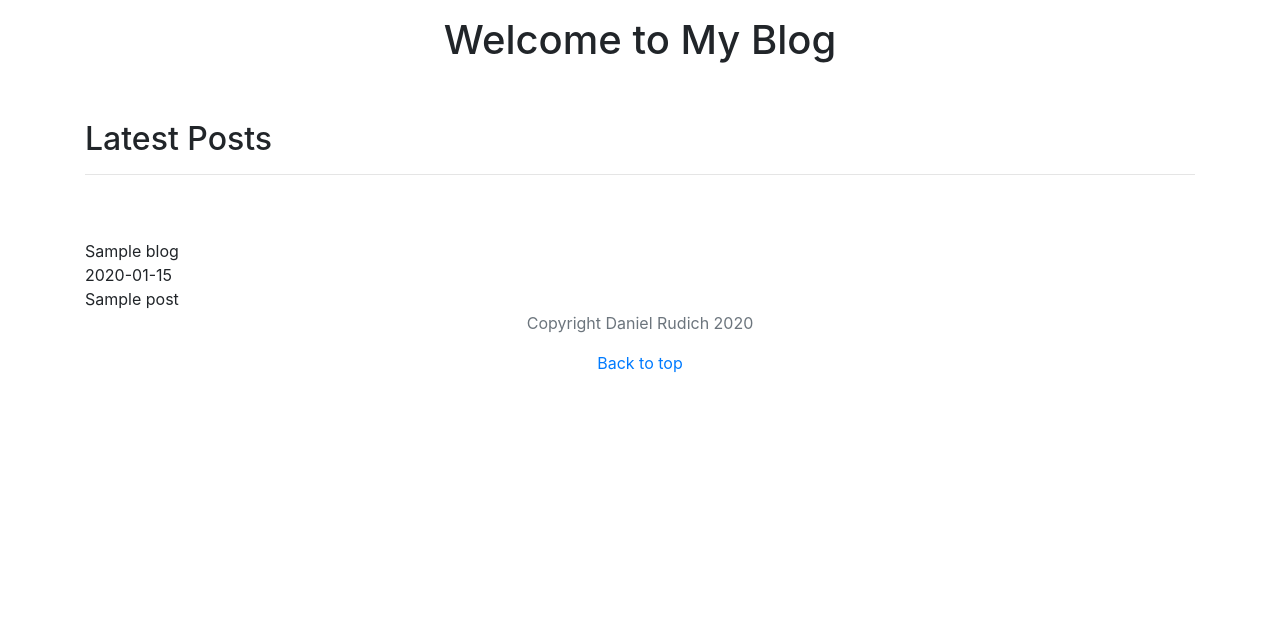
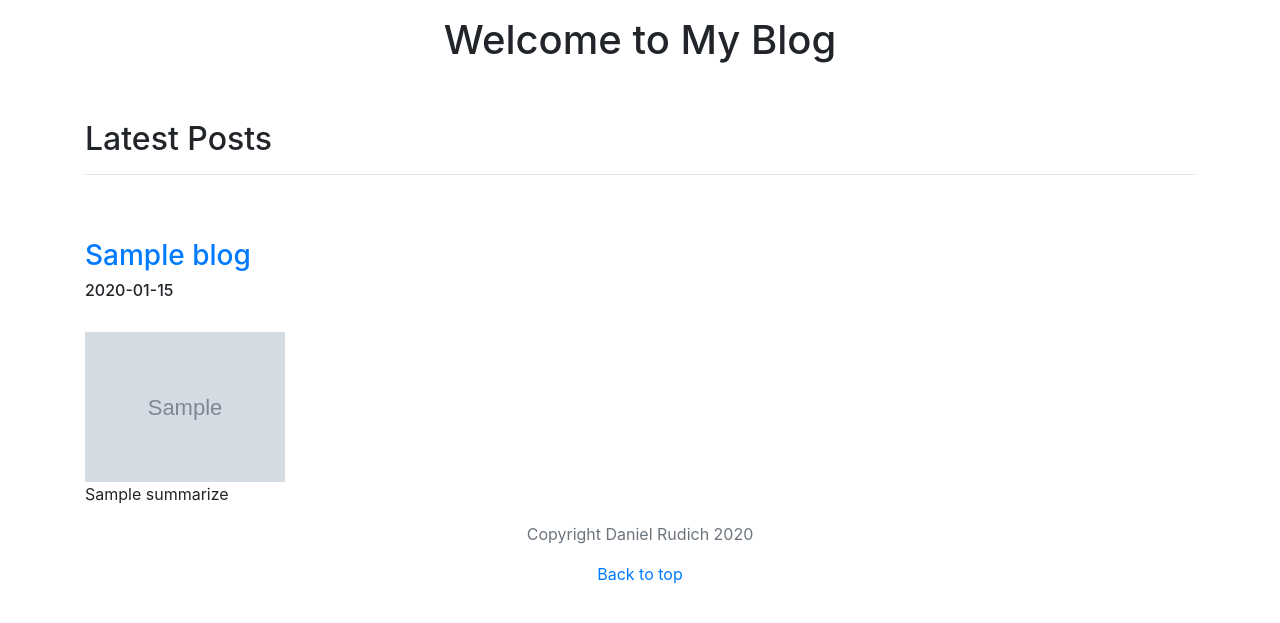
Before and after one commit to danielrudich/myportfolio, a Django app: template blog/templates/blog/allblogs.html in a window 1280 px wide. Shown: the part 56-679 px from the top of the page. Run offline with Django 3.2, Linux system fonts and the light colour scheme; the template is opened without the code that fills it: most values are stand-ins (such as "Sample title", 1, 10 or a date in 2020); grey boxes marked "Sample" are stand-in pictures; data that the repository does not hold is empty; some libraries are stand-ins or nearby versions.

Commit message:
added more blog stuff

```diff
--- a/blog/models.py
+++ b/blog/models.py
@@ -5,3 +5,8 @@ class Blog(models.Model):
     title= models.CharField(max_length=1000)
     pubdate = models.DateTimeField()
     post = models.TextField()
+
+    def summarize(self):
+        return self.post[:100]
+    def pubdate_nice(self):
+        return self.pubdate.strftime('%b %e %Y')
--- a/blog/templates/blog/allblogs.html
+++ b/blog/templates/blog/allblogs.html
@@ -74,12 +74,12 @@
 <br />
 
 {% for blog in blogs.all %}
-{{blog.title}}
+<a href=""><h3>{{blog.title}}</h3></a>
+<h6>{{blog.pubdate}}</h6>
 <br />
-{{blog.pubdate}}
+<img class='img-fluid' src="{{blog.image.url}}" height=200 width=200/>
 <br />
-{{blog.post}}
-
+<p>{{blog.summarize}}</p>
 {% endfor %}
 </div>
 
--- a/jobs/templates/jobs/home.html
+++ b/jobs/templates/jobs/home.html
@@ -87,7 +87,7 @@
           {% for job in jobs.all %}
         <div class="col-md-4">
           <div class="card mb-4 shadow-sm">
-            <img class=" card-img-top" src="{{job.image.url}}" />
+            <img class=" card-img-top image-fluid" src="{{job.image.url}}" />
             <div class="card-body">{{job.jobtitle}} | {{job.location}} | {{job.timepd}} |
               <br>
               </br>
```
